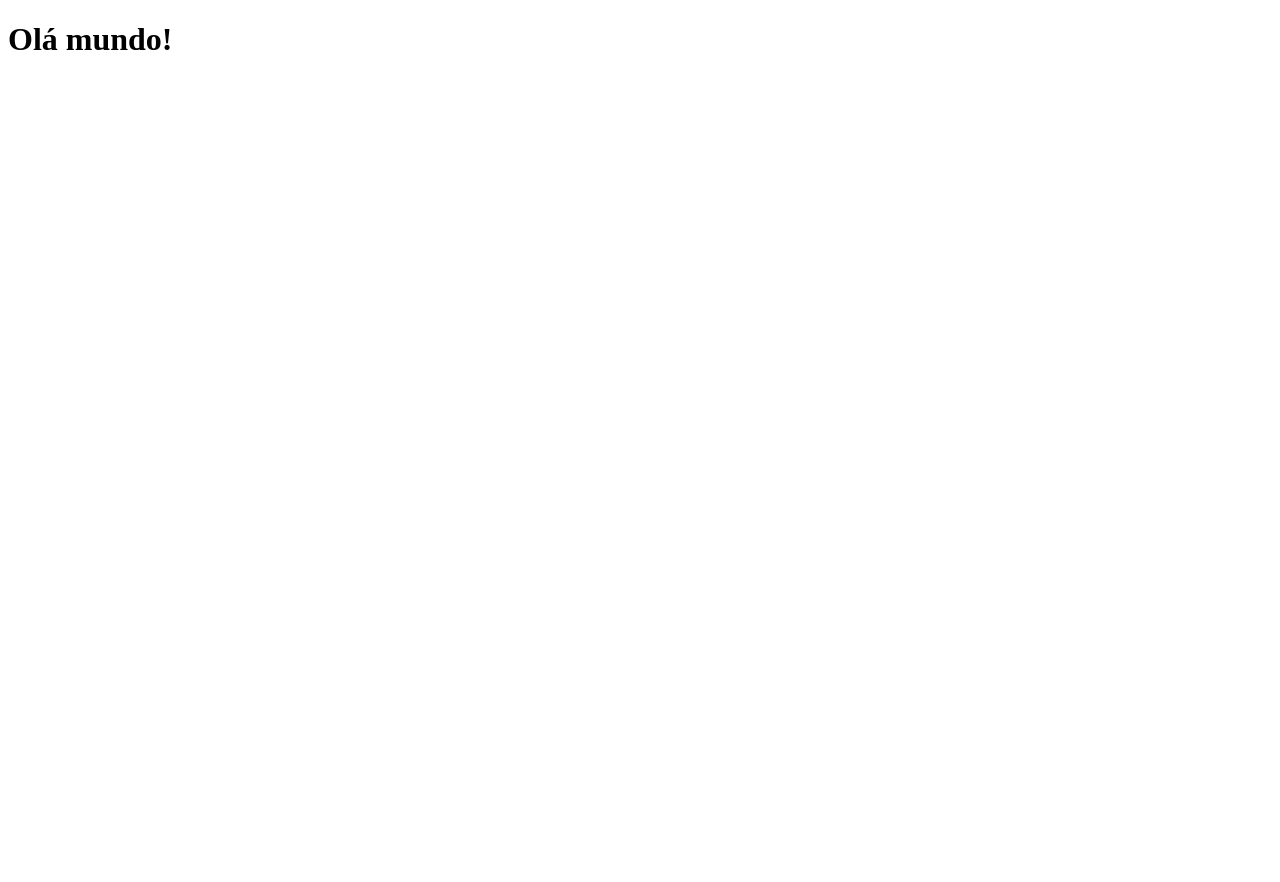
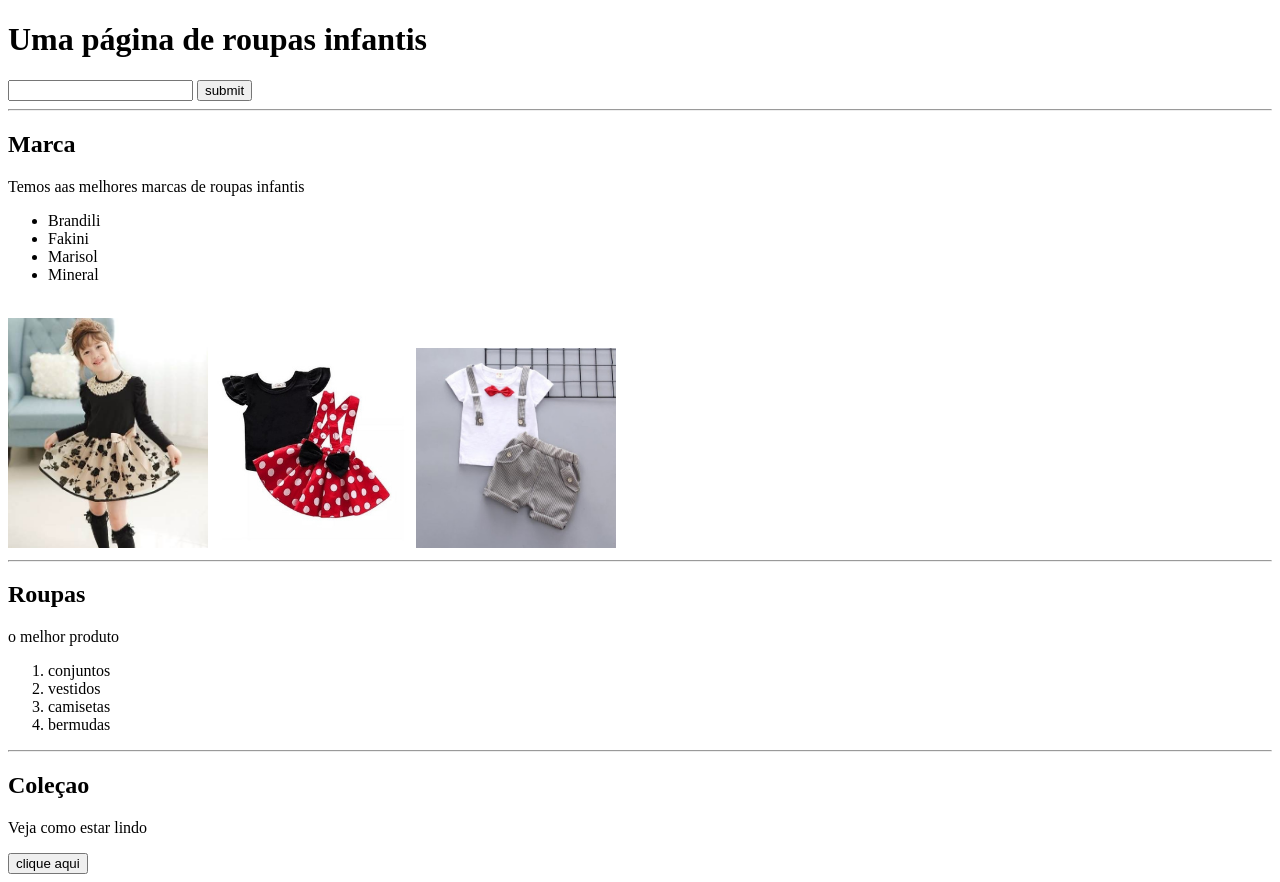
Before and after one commit to nathy20/repositorio-teste, a plain HTML site: page index.html in a window 1280 px wide. Before the commit the page ends 800 px from the top, so only its background shows below. Drawn offline with Linux system fonts and the light colour scheme.

Commit message:
Imagem TD

```diff
--- a/index.html
+++ b/index.html
@@ -1,14 +1,44 @@
 
 <!DOCTYPE html>
-<html lang="en">
+<html lang= "pt-br">
   <head>
       <meta charset="UTF-8">
       <meta http-equiv="X-UA-Compatible" content="IE=edge">
       <meta name="viewport" content="width=device-width, initial-scale=1.0">
-    <title>Document</title>
+      <title>THYF E DEDÉ!</title>
   </head>
   <body>
-  <h1>Olá mundo!
-  </h1>
+    <h1>Uma página de roupas infantis</h1>
+    <input type="text">
+    <button>submit</button>
+    <hr>
+    <h2>Marca</h2>
+    <p> Temos aas melhores marcas de roupas infantis
+      <br>
+    <ul>
+      <li> Brandili</li>
+      <li> Fakini</li>
+      <li> Marisol</li>
+      <li> Mineral</li>
+    </ul>
+    <br>
+    <a href="https://www.youtube.com/watch?v=AUebXlvQ8Bg"><img src="imagem/LL.jpg" alt="roupas"width="200px"></a>
+    <img src="imagem/cc.jpg" alt="roupas"width="200">
+    <img src="imagem/look.jpg" alt="comjuntos"width="200px">
+<hr>
+<h2>Roupas</h2>
+<p>o melhor produto</p>
+<ol>
+  <li>conjuntos</li>
+  <li>vestidos</li>
+  <li>camisetas</li>
+  <li>bermudas</li>
+
+</ol>
+<hr>
+<h2>Coleçao</h2>
+<p>Veja como estar lindo</p>
+<a href="https://www.youtube.com/watch?v=AUebXlvQ8Bg"target="_blank"><button>clique aqui</button></a>
+
 </body>
 </html>
```
Also changed, not shown: imagem/LL.jpg (added), imagem/cc.jpg (added), imagem/lindo.jpg (added), imagem/look.jpg (added), imagem/vestido-de-festa-infantil-saia-poa-e-colar-outono-inverno.jpg (added), imagem/vestido.jpg (added). Lines whose indentation alone changed are shown as unchanged.
